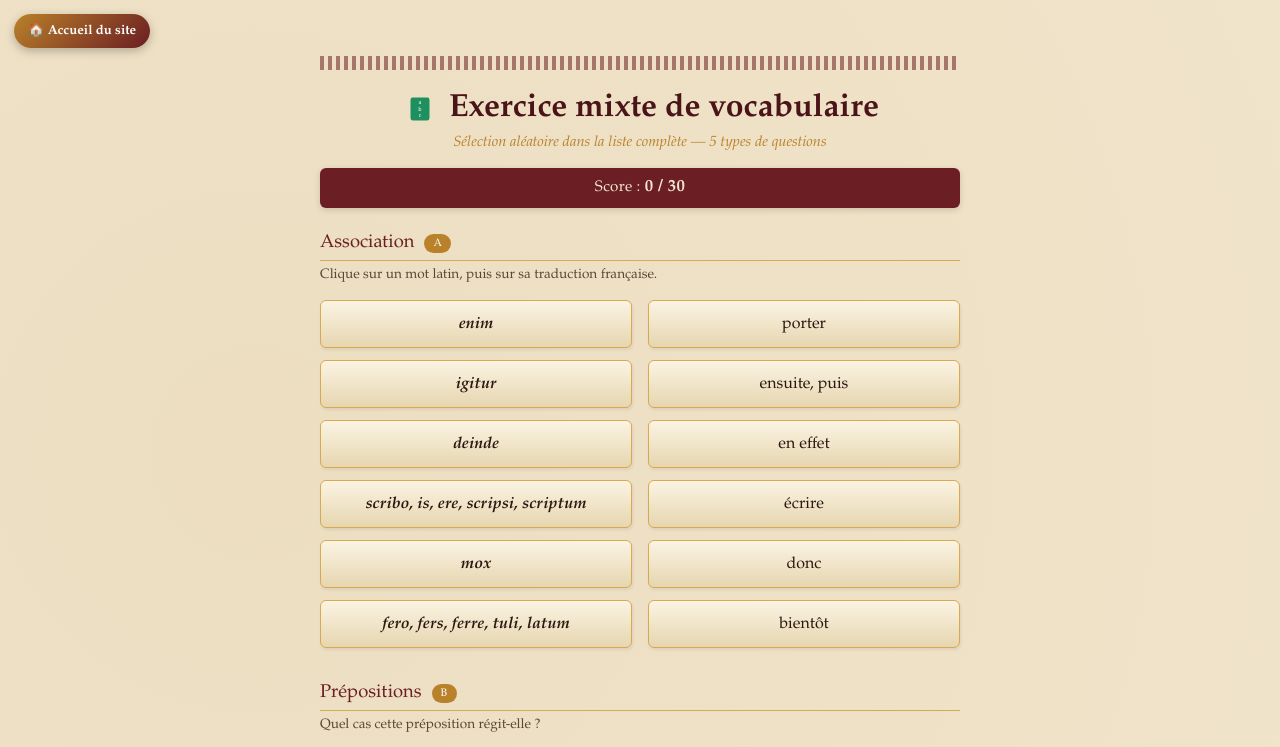
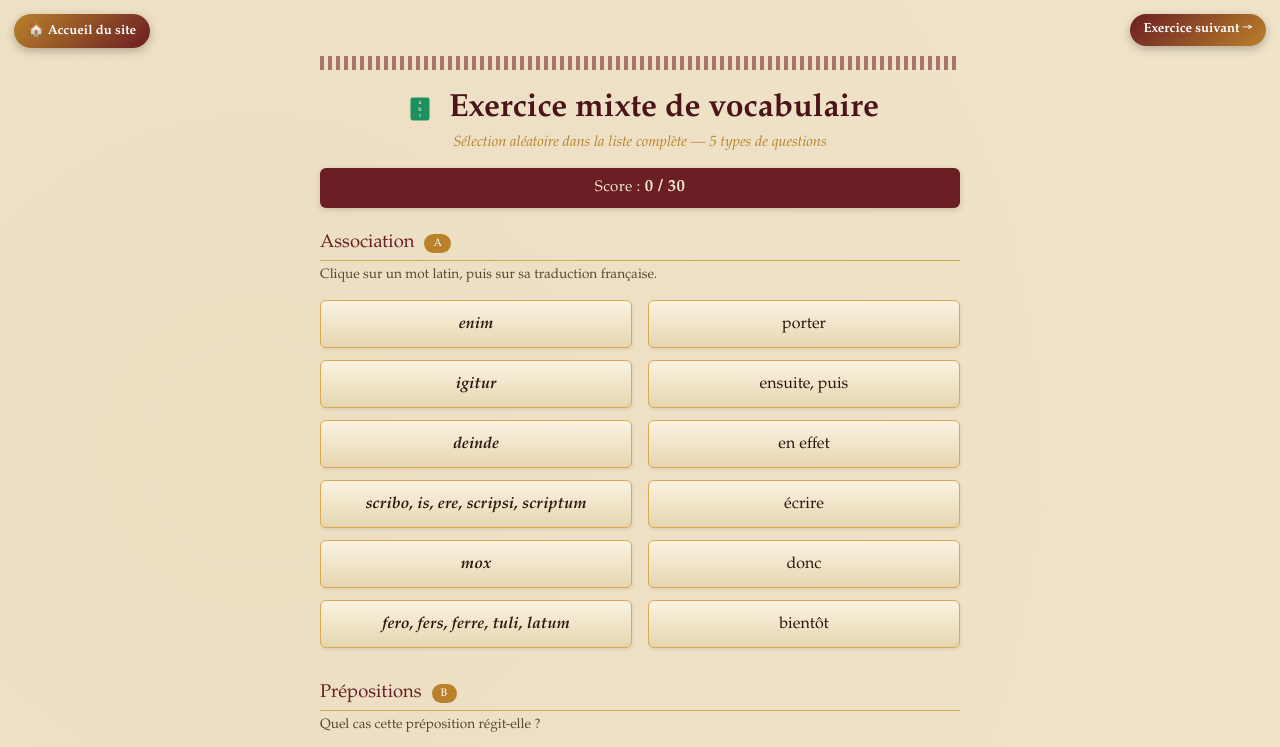
Before and after one commit to cpgewatteau-Valenciennes/Kh2026-2027, a plain HTML site: page exercice-4-vocabulaire-mixte.html in a window 1280 px wide. Shown: the top 747 px of the page. Drawn offline with Linux system fonts and the light colour scheme.

Commit message:
Update exercice-4-vocabulaire-mixte.html

```diff
--- a/exercice-4-vocabulaire-mixte.html
+++ b/exercice-4-vocabulaire-mixte.html
@@ -237,10 +237,23 @@
 }
 .home-fab:hover{ transform: translateY(-2px); box-shadow:0 5px 14px rgba(0,0,0,0.3); }
 @media (max-width:480px){ .home-fab{ font-size:0.72rem; padding:6px 10px; top:8px; left:8px; } }
-</style>
+
+.next-fab{
+  position:fixed; top:14px; right:14px; z-index:999;
+  display:flex; align-items:center; gap:6px;
+  background: linear-gradient(135deg, var(--burgundy), var(--ochre));
+  color:#fff; font-family:'Iowan Old Style','Palatino Linotype',Georgia,serif;
+  font-size:0.82rem; font-weight:700; text-decoration:none;
+  padding:8px 14px; border-radius:20px;
+  box-shadow:0 3px 10px rgba(0,0,0,0.25);
+  transition: transform .15s ease, box-shadow .15s ease;
+}
+.next-fab:hover{ transform: translateY(-2px); box-shadow:0 5px 14px rgba(0,0,0,0.3); }
+@media (max-width:480px){ .next-fab{ font-size:0.72rem; padding:6px 10px; top:8px; right:8px; } }</style>
 </head>
 <body>
 <a class="home-fab" href="index.html">🏠 Accueil du site</a>
+  <a class="next-fab" href="exercice-5-correction-controle-marcus.html">Exercice suivant →</a>
 
 <svg style="display:none" aria-hidden="true">
   <symbol id="pic-vocab" viewBox="0 0 100 100">
```
